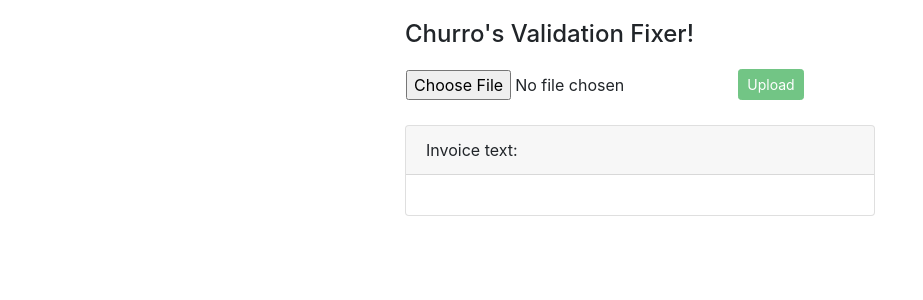
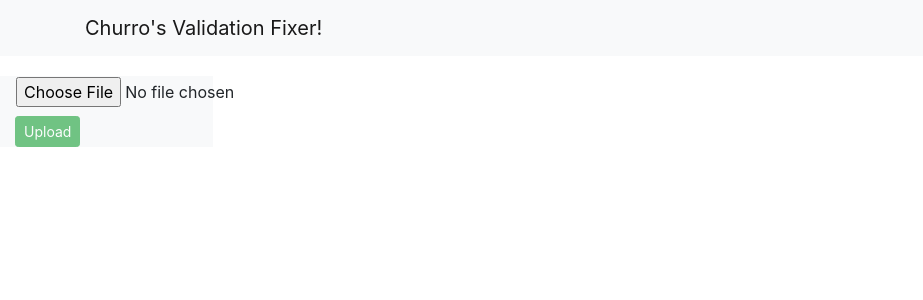
Before and after one commit to jeremytraini/churroflow, a React (Create React App) app: page / in a window 1280 px wide. Shown: the top 300 px of the page, without its empty margins (0-923 px from the left). Built offline with nearby package versions, Linux system fonts and the light colour scheme.

Commit message:
Styling upload on left and code on right

```diff
--- a/package.json
+++ b/package.json
@@ -3,15 +3,18 @@
   "version": "0.1.0",
   "private": true,
   "dependencies": {
+    "@codemirror/lang-xml": "^6.0.2",
     "@emotion/react": "^11.10.6",
     "@emotion/styled": "^11.10.6",
     "@mui/material": "^5.11.14",
     "@testing-library/jest-dom": "^5.16.5",
     "@testing-library/react": "^13.4.0",
     "@testing-library/user-event": "^13.5.0",
+    "@uiw/react-codemirror": "^4.19.10",
     "axios": "^0.27.2",
     "bootstrap": "^4.6.2",
     "react": "^18.2.0",
+    "react-bootstrap": "^2.7.2",
     "react-dom": "^18.2.0",
     "react-scripts": "5.0.1",
     "web-vitals": "^2.1.4"
--- a/src/App.css
+++ b/src/App.css
@@ -1,6 +1,7 @@
-.container{
-  width: 500px !important;
-  margin: 20px;
+
+
+.App {
+
 }
 
 .content {
@@ -8,5 +9,5 @@
 }
 
 .preview {
-  max-width: 200px;
+  max-width: 800px;
 }
--- a/src/App.js
+++ b/src/App.js
@@ -2,14 +2,17 @@ import React from "react";
 import "./App.css";
 import "bootstrap/dist/css/bootstrap.min.css";
 
+
 import ImageUpload from "./components/ImageUpload";
+import BasicNavbar from "./components/Navbar";
 
 function App() {
   return (
-    <div className="container">
-      <h4>Churro's Validation Fixer!</h4>
-
-      <div className="content">
+    <div className="App">
+      <header className="App-header">
+        <BasicNavbar />
+      </header>
+      <div className="content container-fluid">
         <ImageUpload />
       </div>
     </div>
--- a/src/components/ImageUpload.js
+++ b/src/components/ImageUpload.js
@@ -1,12 +1,18 @@
 import React, { useState, useEffect } from "react";
 import APIService from "../services/APIService";
 
+import CodeMirror from '@uiw/react-codemirror';
+import { xml } from '@codemirror/lang-xml';
+
 const ImageUpload = () => {
+  // const onChange = React.useCallback((value, viewUpdate) => {
+  //   console.log('value:', value);
+  // }, []);
+
   const [currentFile, setCurrentFile] = useState(undefined);
-  const [previewImage, setPreviewImage] = useState(undefined);
   const [progress, setProgress] = useState(0);
   const [message, setMessage] = useState("");
-  const [invoiceData, setInvoiceData] = useState([]);
+  const [invoiceData, setInvoiceData] = useState(undefined);
 
   // useEffect(() => {
   //   UploadService.getFileList().then((response) => {
@@ -15,11 +21,8 @@ const ImageUpload = () => {
   //   });
   // }, []);
 
-
-
   const selectFile = (event) => {
     setCurrentFile(event.target.files[0]);
-    setPreviewImage(URL.createObjectURL(event.target.files[0]));
     setProgress(0);
     setMessage("");
   };
@@ -38,7 +41,7 @@ const ImageUpload = () => {
     APIService.upload(currentFile, (event) => {
       setProgress(Math.round((100 * event.loaded) / event.total));
     }).then((response) => {
-      setMessage(response.data.report_id);
+      // setMessage(response.data.report_id);
       return APIService.getReport(response.data.report_id);
     }).then((report) => {
       console.log(report.data);
@@ -58,13 +61,12 @@ const ImageUpload = () => {
   return (
     <div>
       <div className="row">
-        <div className="col-8">
+
+        <div className="col-md-3 col-lg-2 d-md-block bg-light sidebar collapse">
           <label className="btn btn-default p-0">
             <input type="file" accept=".xml" onChange={selectFile} />
           </label>
-        </div>
 
-        <div className="col-4">
           <button
             className="btn btn-success btn-sm"
             disabled={!currentFile}
@@ -72,9 +74,6 @@ const ImageUpload = () => {
           >
             Upload
           </button>
-        </div>
-      </div>
-
           {currentFile && (
             <div className="progress my-3">
               <div
@@ -90,26 +89,25 @@ const ImageUpload = () => {
             </div>
           )}
 
-      {previewImage && (
-        <div>
-          <img className="preview" src={previewImage} alt="" />
-        </div>
-      )}
-
           {message && (
             <div className="alert alert-secondary mt-3" role="alert">
               {message}
             </div>
           )}
+        </div>
 
+        <main className="col-md-9 ms-sm-auto col-lg-10 px-md-1">
           {invoiceData && (
-        <div className="card mt-3">
-          <div className="card-header">Invoice text:</div>
-            <div className="card-body">
-              {invoiceData}
+            <CodeMirror
+              value={invoiceData}
+              style={{outline: "none"}}
+              height="1000px"
+              extensions={[xml()]}
+              // onChange={onChange}
+            />
+          )}
+        </main>
       </div>
-        </div>
-      )}
     </div>
   );
 };
--- /dev/null
+++ b/src/components/Navbar.js
@@ -0,0 +1,23 @@
+import Container from 'react-bootstrap/Container';
+import Nav from 'react-bootstrap/Nav';
+import Navbar from 'react-bootstrap/Navbar';
+import NavDropdown from 'react-bootstrap/NavDropdown';
+
+function BasicNavbar() {
+  return (
+    <Navbar bg="light" expand="lg">
+      <Container>
+        <Navbar.Brand href="#home">Churro's Validation Fixer!</Navbar.Brand>
+        <Navbar.Toggle aria-controls="basic-navbar-nav" />
+        <Navbar.Collapse id="basic-navbar-nav">
+          <Nav className="me-auto">
+            {/* <Nav.Link href="#home">Home</Nav.Link>
+            <Nav.Link href="#link">Link</Nav.Link> */}
+          </Nav>
+        </Navbar.Collapse>
+      </Container>
+    </Navbar>
+  );
+}
+
+export default BasicNavbar;
```
Also changed, not shown: 1 other file (tests, documents, lock files or other folders). Lines whose indentation alone changed are shown as unchanged.
